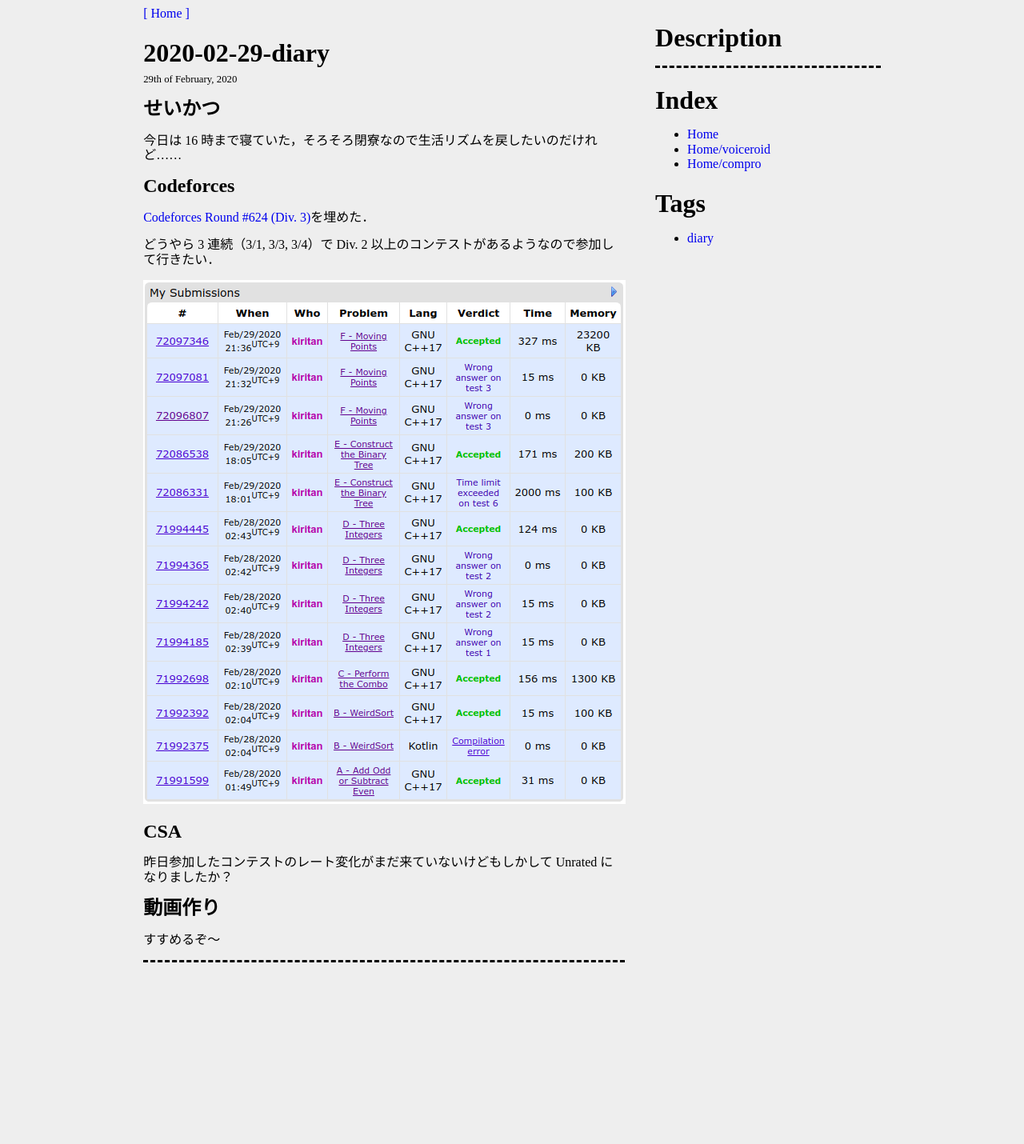
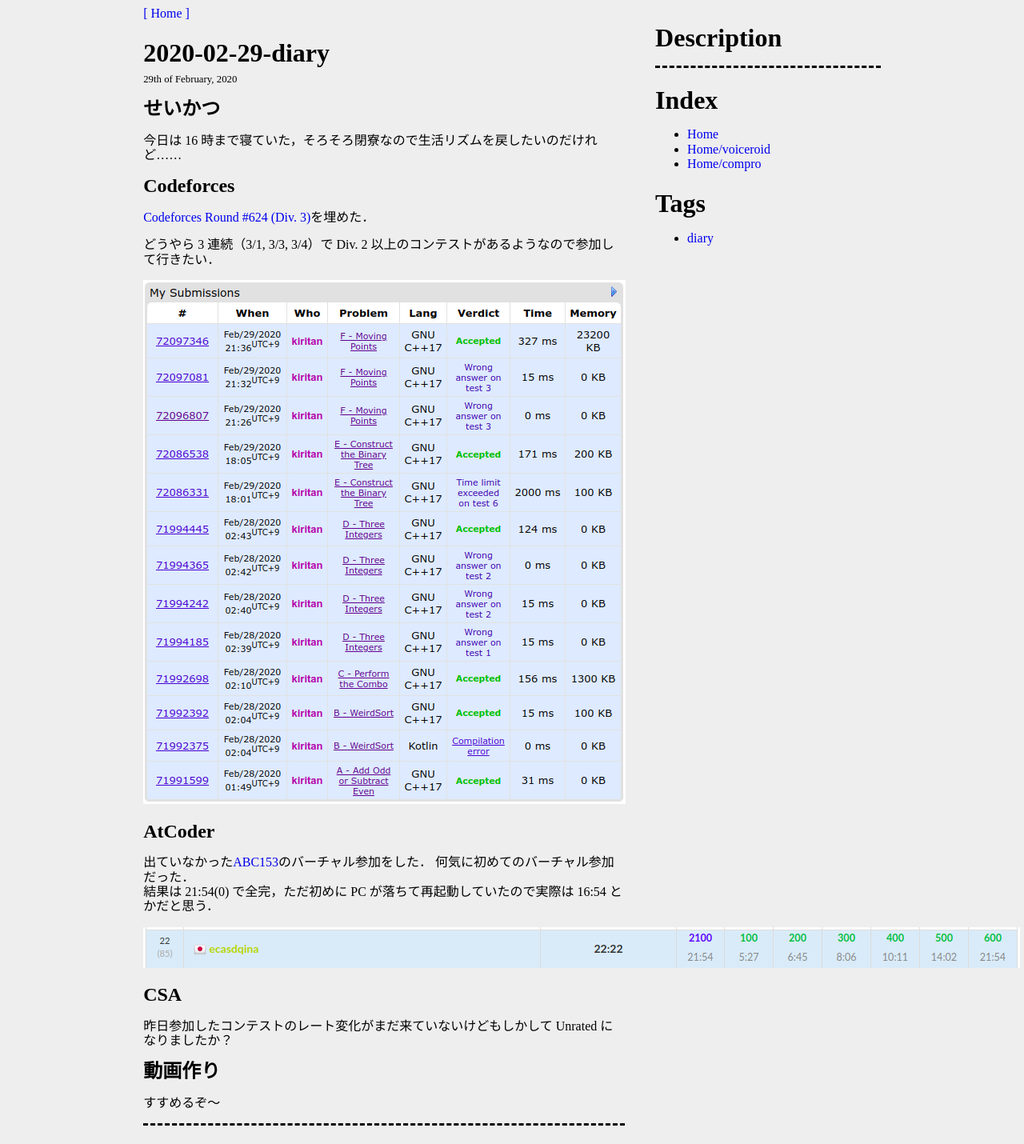
Before and after one commit to ecasdqina/blog, a Jekyll site: the page built from _posts/2020-02-29-diary.md, in a window 1280 px wide. Shown: the whole page at 80% size. Built offline with Jekyll 4.4.1, drawn with Linux system fonts in a browser that asks for light colours; nearby versions of some CDN libraries; before the commit the page ends 1226 px from its top, so only the background shows below that.

Commit message:
Write Diary

```diff
--- a/_posts/2020-02-29-diary.md
+++ b/_posts/2020-02-29-diary.md
@@ -15,6 +15,14 @@
 
 <img src="{{ site.baseurl }}/resources/2020-02-29-CF.png">
 
+## AtCoder
+出ていなかった<a href="https://atcoder.jp/contests/abc153">ABC153</a>のバーチャル参加をした．
+何気に初めてのバーチャル参加だった．<br>
+結果は 21:54(0) で全完，ただ初めに PC が落ちて再起動していたので実際は 16:54
+とかだと思う．
+
+<img src="{{ site.baseurl }}/resources/2020-02-29-AC.png">
+
 ## CSA
 昨日参加したコンテストのレート変化がまだ来ていないけどもしかして Unrated になりましたか？
 
```
Also changed, not shown: resources/2020-02-29-AC.png (added).
